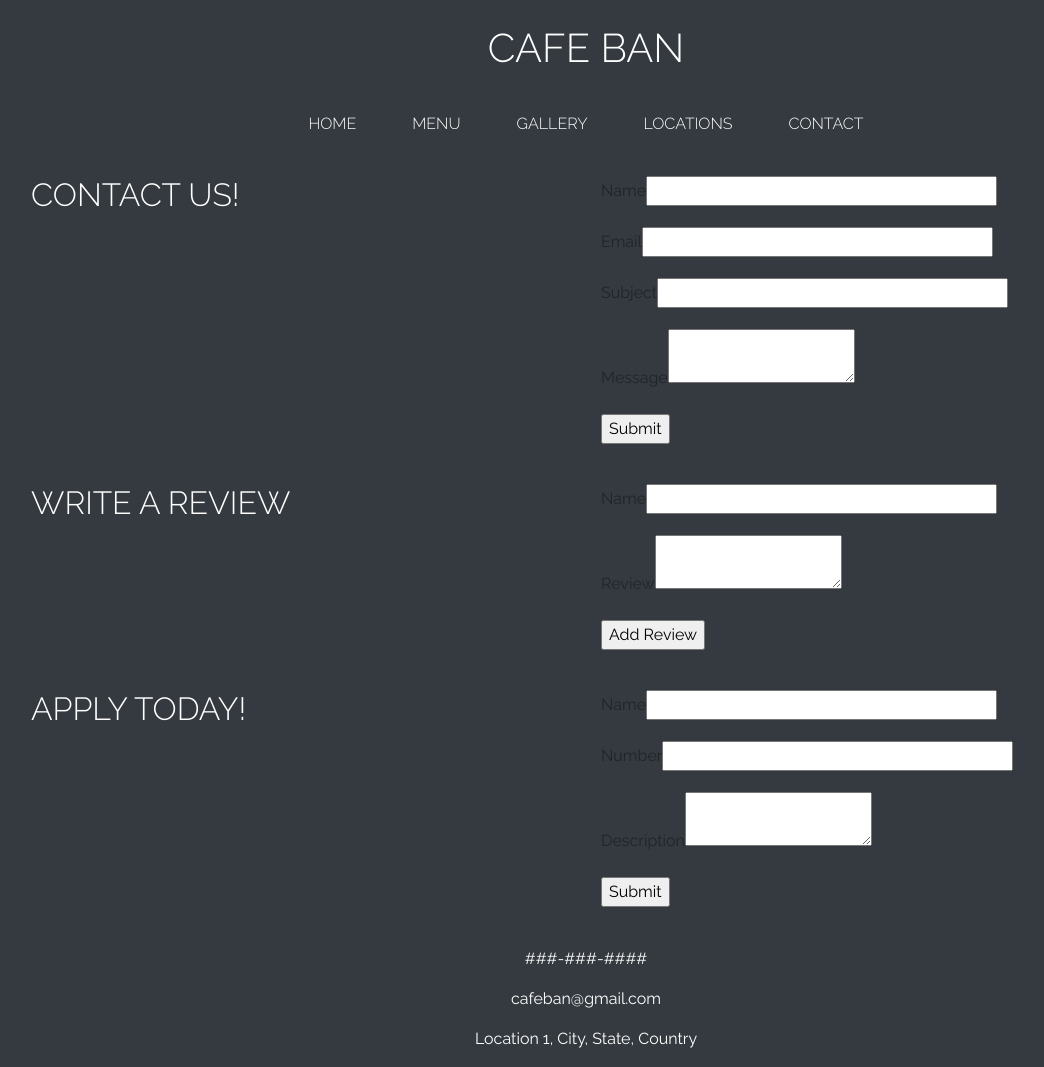
After one commit to puzonevan/CafeBan, a Flask app: page /contact in a window 1280 px wide. The commit adds this page. Shown: the whole page, without its empty margins (54-1098 px from the left). Run offline with Flask 2, Linux system fonts and the light colour scheme; some libraries are stand-ins or nearby versions.

Commit message:
basic forms implemented and contact section

```diff
--- a/cafeapp/app.py
+++ b/cafeapp/app.py
@@ -1,6 +1,6 @@
 from flask import Flask, render_template, request
 from flask_wtf import FlaskForm
-from wtforms import StringField, SubmitField
+from wtforms import StringField, SubmitField, TextAreaField
 from flask_sqlalchemy import SQLAlchemy
 from wtforms.validators import DataRequired
 import os, sorts
@@ -38,7 +38,7 @@ def menu():
 
 @app.route('/menu/<int:menu_id>')
 def singlemenu(menu_id):
-    return render_template("menu.html")
+    return render_template("menu.html", id=menu_id)
 
 @app.route('/locations')
 def location():
@@ -48,16 +48,19 @@ def location():
             'city': 'San Francisco',
             'address': '201 Fell St, CA 94102',
             'number': '+14154372734',
+            'image': 'static/LocImgs/sanfran1.jpg'
         },
         {
             'city': 'Seoul',
             'address': '10 Hongik-ro, Seogyo-dong, Mapo-gu, Seoul',
             'number': '+82 2-332-7470',
+            'image': 'static/LocImgs/korea1.jpg',
         },
         {
             'city': 'Tokyo',
             'address': '〒 103-0027 Tokyo, Chuo City, Nihonbashi, 2 Chome−11−2 日',
             'number': '+81 3-6262-3439',
+            'image': 'static/LocImgs/tokyo1.jpg'
         },
     ]
 
@@ -65,17 +68,51 @@ def location():
         locations=locations,
     )
 
+@app.route('/contact', methods=["GET", "POST"])
+def contact():
+
+    contactform = ContactForm()
+    applicationform = ApplicationForm()
+    reviewform = ReviewForm()
+
+    if contactform.validate_on_submit():
+        print(contactform.name.data)
+        print(contactform.email.data)
+        print(contactform.subject.data)
+        print(contactform.message.data)
+
+    if applicationform.validate_on_submit():
+        print(applicationform.name.data)
+        print(applicationform.number.data)
+        print(applicationform.description.data)
+
+    if reviewform.validate_on_submit():
+        print(reviewform.name.data)
+        print(reviewform.review.data)
+
+
+    return render_template("contact.html",
+        contactform=contactform,
+        applicationform=applicationform,
+        reviewform=reviewform,
+    )
 
 
 """ Form Classes """
 class ContactForm(FlaskForm):
-    name = StringField("Name")
-    email = StringField("Email")
-    subject = StringField("Subject")
-    message = StringField("Message")
+    name = StringField("Name", validators=[DataRequired()])
+    email = StringField("Email", validators=[DataRequired()])
+    subject = StringField("Subject", validators=[DataRequired()])
+    message = TextAreaField("Message", validators=[DataRequired()])
     submit = SubmitField("Submit")
 
 class ReviewForm(FlaskForm):
-    name = StringField("Name")
-    review = StringField("Review")
+    name = StringField("Name", validators=[DataRequired()])
+    review = TextAreaField("Review", validators=[DataRequired()])
     submit = SubmitField("Add Review")
+
+class ApplicationForm(FlaskForm):
+    name = StringField("Name", validators=[DataRequired()])
+    description = TextAreaField("Description", validators=[DataRequired()])
+    number = StringField("Number", validators=[DataRequired()])
+    submit = SubmitField("Submit")
--- a/cafeapp/templates/base.html
+++ b/cafeapp/templates/base.html
@@ -43,6 +43,9 @@
                 <li class="nav-item" style="margin: 0px 20px 0px 20px">
                     <a class="nav-link text-uppercase font-weight-light text-white" href="{{ url_for('location') }}">Locations</a>
                 </li>
+                <li class="nav-item" style="margin: 0px 20px 0px 20px">
+                    <a class="nav-link text-uppercase font-weight-light text-white" href="{{ url_for('contact') }}">Contact</a>
+                </li>
             </ul>
         </div>
     </nav>
--- /dev/null
+++ b/cafeapp/templates/contact.html
@@ -0,0 +1,63 @@
+{% extends "base.html" %}
+
+{% block content %}
+
+    <div class="container mx-auto mt-4">
+        <div class="row">
+            <!-- Column 1 -->
+            <div class="col-sm">
+                <h2 class="text-white text-uppercase font-weight-light">Contact Us!</h2>
+            </div>
+            <!-- Column 2-->
+            <div class="col-sm">
+                <!-- Contact Form -->
+                <form method="POST">
+                    {{ contactform.hidden_tag() }}
+                    <p>{{ contactform.name.label }}{{ contactform.name(size=40) }}</p>
+                    <p>{{ contactform.email.label }}{{ contactform.email(size=40) }}</p>
+                    <p>{{ contactform.subject.label }}{{ contactform.subject(size=40) }}</p>
+                    <p>{{ contactform.message.label }}{{ contactform.message() }}</p>
+                    <p>{{ contactform.submit() }}</p>
+                </form>
+            </div>
+        </div>
+    </div>
+
+    <div class="container mx-auto mt-4">
+        <div class="row">
+            <!-- Column 1-->
+            <div class="col-sm">
+                <h2 class="text-white text-uppercase font-weight-light">Write a Review</h2>
+            </div>
+            <!-- Column 2 -->
+            <div class="col-sm">
+                <!-- Review Form -->
+                <form method="POST">
+                    {{ reviewform.hidden_tag() }}
+                    <p>{{ reviewform.name.label }}{{ reviewform.name(size=40) }}</p>
+                    <p>{{ reviewform.review.label }}{{ reviewform.review(size=40) }}</p>
+                    <p>{{ reviewform.submit() }}</p>
+                </form>
+            </div>
+        </div>
+    </div>
+
+    <div class="container mx-auto mt-4">
+        <div class="row">
+            <div class="col-sm">
+                <h2 class="text-white text-uppercase font-weight-light">Apply Today!</h2>
+            </div>
+            <div class="col-sm">
+                <!-- Application Form -->
+                <form method="POST">
+                    {{ applicationform.hidden_tag() }}
+                    <p>{{ applicationform.name.label }}{{ applicationform.name(size=40) }}</p>
+                    <p>{{ applicationform.number.label }}{{ applicationform.number(size=40) }}</p>
+                    <p>{{ applicationform.description.label }}{{ applicationform.description() }}</p>
+                    <p>{{ applicationform.submit() }}</p>
+                </form>
+            </div>
+        </div>
+    </div>
+
+{% endblock %}
--- a/cafeapp/templates/locations.html
+++ b/cafeapp/templates/locations.html
@@ -12,10 +12,10 @@
             <h6 class="card-subtitle mb-2 text-muted text-center">{{ location.address }}</h6>
             <!-- Insert Image Here -->
             <p class="card-text text-dark text-center">{{ location.number }}</p>
-            <p class="card-text text-dark text-center">Hours</p>
             <p class="card-text text-dark text-center">M-F: 8am - 11pm</p>
             <p class="card-text text-dark text-center">Sat | Sun: 10am - 10pm</p>
           </div>
+          <img class="card-img-bottom" src='{{ location.image }}' alt="Card image cap">
         </div>
       </div>
       {% endfor %}
--- a/cafeapp/templates/menu.html
+++ b/cafeapp/templates/menu.html
@@ -5,10 +5,8 @@
     <!-- Singular menu -->
     <div class="container mt-2">
         <div class="row">
-            <img src="static/CoffImgs/coffee1.jpg" class="d-block w-100" alt="coffee2">
+            <img src='static/MenuImgs/{{ img }}' class="d-block w-100" alt="menu">
         </div>
     </div>
 
-
-
 {% endblock %}
--- a/cafeapp/templates/menus.html
+++ b/cafeapp/templates/menus.html
@@ -5,10 +5,10 @@
     <div class="container mt-2">
         <!-- Menus -->
         <div class="row">
-            <img src="static/CoffImgs/coffee1.jpg" class="d-block w-100" alt="coffee2">
+            <img src="static/MenuImgs/menu3.jpg" class="d-block w-100" alt="menu">
         </div>
         <div class="row">
-            <img src="static/CoffImgs/coffee1.jpg" class="d-block w-100" alt="coffee2">
+            <img src="static/MenuImgs/menu2.jpg" class="d-block w-100" alt="menu2">
         </div>
     </div>
 
```
Also changed, not shown: cafeapp/templates/home.html (+8 -8 lines), cafeapp/static/LocImgs/korea1.jpg (added), cafeapp/static/LocImgs/sanfran1.jpg (added), cafeapp/static/LocImgs/tokyo1.jpg (added), cafeapp/static/MenuImgs/menu2.jpg (added), cafeapp/static/MenuImgs/menu3.jpg (added).
